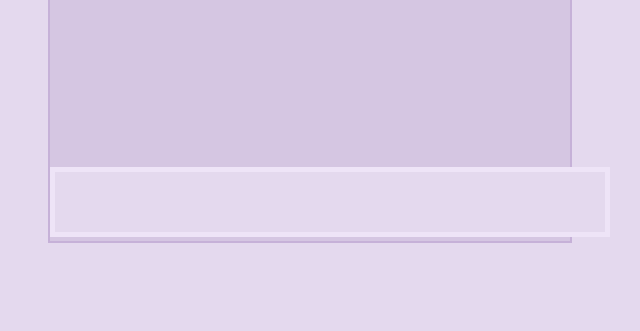
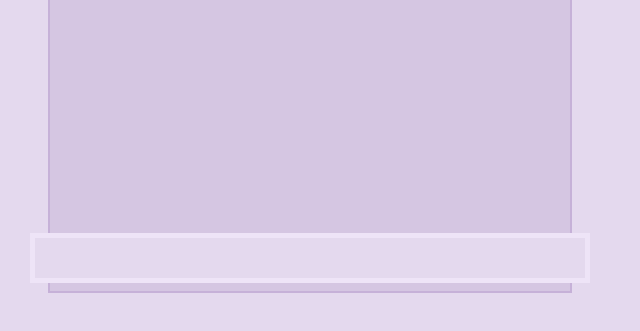
Before and after one commit to tryber/sd-04-block5-project-color-guess, a plain HTML site: page index.html in a window 1280 px wide. Shown: the part 311-642 px from the top of the page, without its empty margins (330-970 px from the left). Drawn offline with Linux system fonts and the light colour scheme.

Commit message:
layout adjustments

```diff
--- a/index.html
+++ b/index.html
@@ -25,8 +25,11 @@
         <div id="answer" class="answer">
             Escolha uma cor
         </div>
-        <footer class="header header-pos"></footer>
+        <div id="congrats" class="congrats">
+            <img src="" width="100%" id="img-congrats">
+        </div>
     </div>
+    <footer class="footer"></footer>
     <script src="script.js"></script>
 </body>
 </html>
--- a/script.js
+++ b/script.js
@@ -31,6 +31,7 @@ for (let i = 0; i < balls.length; i += 1) {
   balls[i].addEventListener('click', () => {
     if (balls[i].style.backgroundColor === balls[correctBall].style.backgroundColor) {
       answer.innerHTML = 'Acertou!';
+      document.getElementById('img-congrats').src = 'imgs/congrats.png';
     }
     else {
       answer.innerHTML = 'Errou! Tente novamente!';
--- a/style.css
+++ b/style.css
@@ -7,7 +7,7 @@ body {
 .main {
   background-color: rgb(213, 198, 226);
   border: 2px solid rgb(198, 177, 216);
-  height: 530px;
+  height: 580px;
   margin: auto;
   margin-top: 20px;
   width: 520px;
@@ -63,13 +63,26 @@ h1 {
 }
 
 .answer {
-  font-weight: 900;
   color: white;
   font-size: 30px;
+  font-weight: 900;
+  margin-top: 20px;
   text-align: center;
-  margin-top: 20px;
 }
 
-.header-pos {
-  margin-top: 170px;
+.congrats {
+  width: 230px;
+  height: 230px;
+  margin: auto;
 }
+
+.footer {
+  background-color: rgb(228, 217, 238);
+  border: solid 5px rgb(238, 228, 247);
+  height: 40px;
+  margin: auto;
+  margin-bottom: 5px;
+  position: relative;
+  top: -60px;
+  width: 550px;
+}
```
Also changed, not shown: imgs/congrats.png (added).
